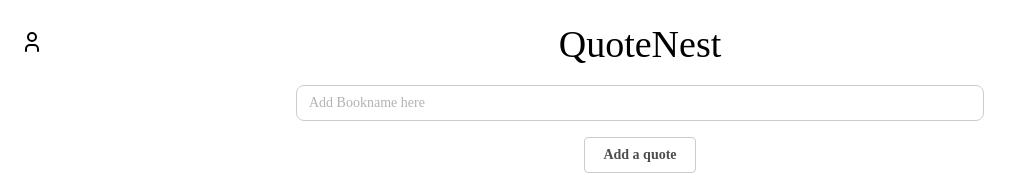
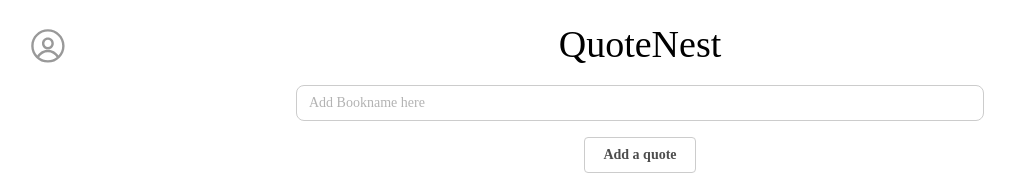
Before and after one commit to breathofaether/QuoteNest, a React (Vite) app in the folder quotenest/: page / in a window 1280 px wide. Shown: the top 175 px of the page, without its empty margins (0-1022 px from the left). Built offline with nearby package versions, Linux system fonts and the light colour scheme.

Commit message:
fix alignment

```diff
--- a/quotenest/dev-dist/sw.js
+++ b/quotenest/dev-dist/sw.js
@@ -82,7 +82,7 @@ define(['./workbox-54d0af47'], (function (workbox) { 'use strict';
     "revision": "3ca0b8505b4bec776b69afdba2768812"
   }, {
     "url": "index.html",
-    "revision": "0.udmum615ab"
+    "revision": "0.9jh4k58t4j8"
   }], {});
   workbox.cleanupOutdatedCaches();
   workbox.registerRoute(new workbox.NavigationRoute(workbox.createHandlerBoundToURL("index.html"), {
--- a/quotenest/src/App.jsx
+++ b/quotenest/src/App.jsx
@@ -30,7 +30,7 @@ import {
 } from "@mantine/core";
 import { useListState } from '@mantine/hooks';
 import { useDebouncedValue, useDisclosure } from "@mantine/hooks";
-import { IconTrashFilled, IconX, IconCheck, IconLogin2, IconUser, } from '@tabler/icons-react'
+import { IconTrashFilled, IconX, IconCheck, IconLogin2, } from '@tabler/icons-react'
 import { notifications, Notifications } from '@mantine/notifications';
 import { DragDropContext, Draggable, Droppable } from '@hello-pangea/dnd';
 import { AuthenticationForm } from "./auth/AuthenticationForm";
@@ -590,10 +590,14 @@ function App() {
         <Space h="xs"></Space>
         <Center><Button onClick={handleSaveQuote}>Save Changes</Button></Center>
       </Modal>
-      <Box style={{ position: "absolute", top: "30px", left: "20px", bottom: "10px", zIndex: 1000 }}>
+      <Box style={{ position: "absolute", top: "18px", left: "20px", bottom: "10px", zIndex: 1000 }}>
         <Menu withinPortal position="bottom-start" withArrow>
           <Menu.Target>
-            <IconUser />
+            <Avatar
+              variant="transparent"
+              radius={"xl"}
+              size={"lg"}
+            />
           </Menu.Target>
           <Menu.Dropdown>
             <Menu.Item icon={<IconLogin2 size={14} />} onClick={open_auth} disabled>
```
